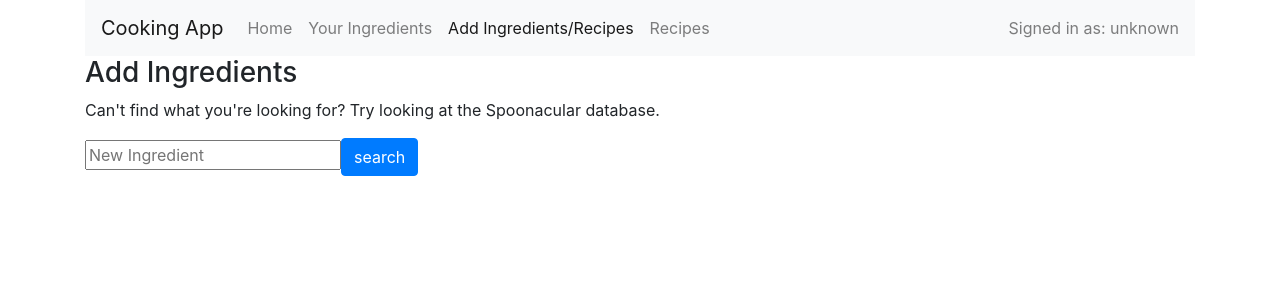
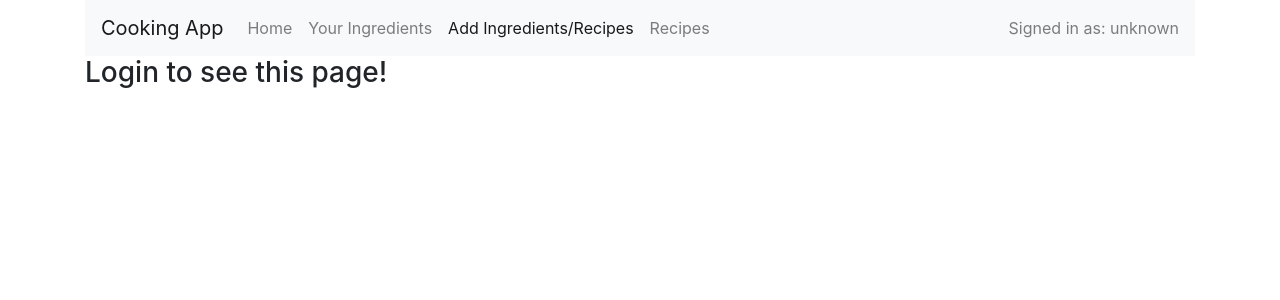
Before and after one commit to chy101010/Virtual-Fridge, a React (Create React App) app in the folder web-ui/: page /ingredients/add in a window 1280 px wide. Shown: the top 300 px of the page. Built offline with nearby package versions, Linux system fonts and the light colour scheme; what phoenix would draw is missing.

Commit message:
adding blocking

```diff
--- a/web-ui/src/Ingredients/add_ingredients.js
+++ b/web-ui/src/Ingredients/add_ingredients.js
@@ -3,6 +3,7 @@ import { search_ingredient_by_name, get_ingredient_by_id } from '../api'
 import { Button } from 'react-bootstrap';
 import { create_ingredient } from '../api';
 import { confirmAlert } from 'react-confirm-alert';
+import { useSelector } from 'react-redux';
 
 function getIngredientInfo(id) {
     let data = {
@@ -49,6 +50,7 @@ export function titleCase(str) {
 export default function AddIngredients() {
     const [newIngredientSearch, setNewIngredientSearch] = useState("");
     const [newIngredientQuery, setNewIngredientQuery] = useState([]);
+    const session = useSelector(state => state.session);
 
     let newIngrs = newIngredientQuery.map((i) => (
         <li key={i.id}>
@@ -88,6 +90,7 @@ export default function AddIngredients() {
         })
     }
 
+    if (session) {
         return (
             <div >
                 <h3>Add Ingredients</h3>
@@ -100,4 +103,9 @@ export default function AddIngredients() {
                 </ul>
             </div>
         )
+    } else{
+        return (
+          <h3>Login to see this page!</h3>
+        )
     }
+}
--- a/web-ui/src/Recipes/my_recipes.js
+++ b/web-ui/src/Recipes/my_recipes.js
@@ -7,6 +7,7 @@ import { useEffect } from 'react';
 
 export default function ShowRecipes() {
     const recipeList = useSelector(state => state.recipes);
+    const session = useSelector(state => state.session);
 
     let recipes = [];
     for (let ii = 0; ii < recipeList.length; ii++) {
@@ -44,6 +45,7 @@ export default function ShowRecipes() {
         }
     }, [])
 
+    if (session) {
         return (
             <div className="mt-3">
                 <h2>What You Can Be Cooking!</h2>
@@ -52,4 +54,9 @@ export default function ShowRecipes() {
                 </div>
             </div>
         )
+    } else{
+        return (
+          <h3>Login to see this page!</h3>
+        )
     }
+}
```
Also changed, not shown: 1 other file (tests, documents, lock files or other folders). Lines whose indentation alone changed are shown as unchanged.
